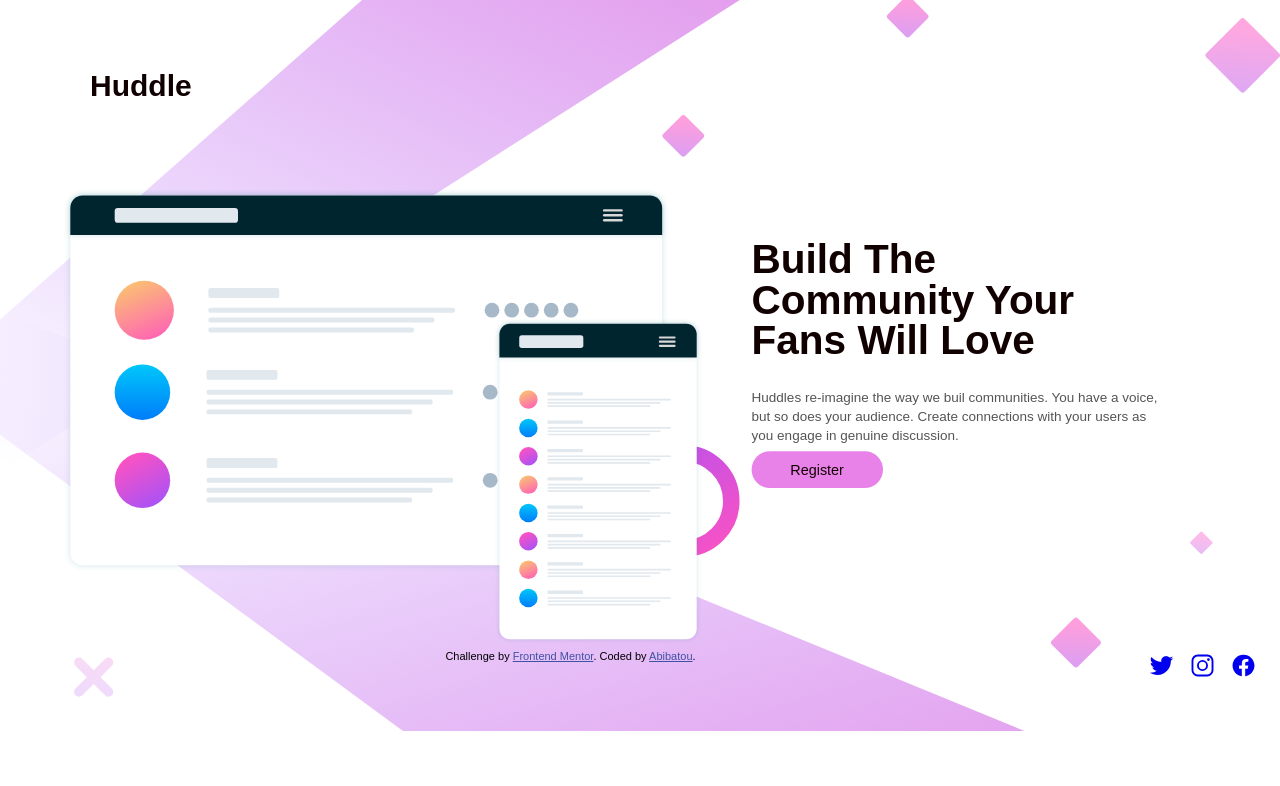
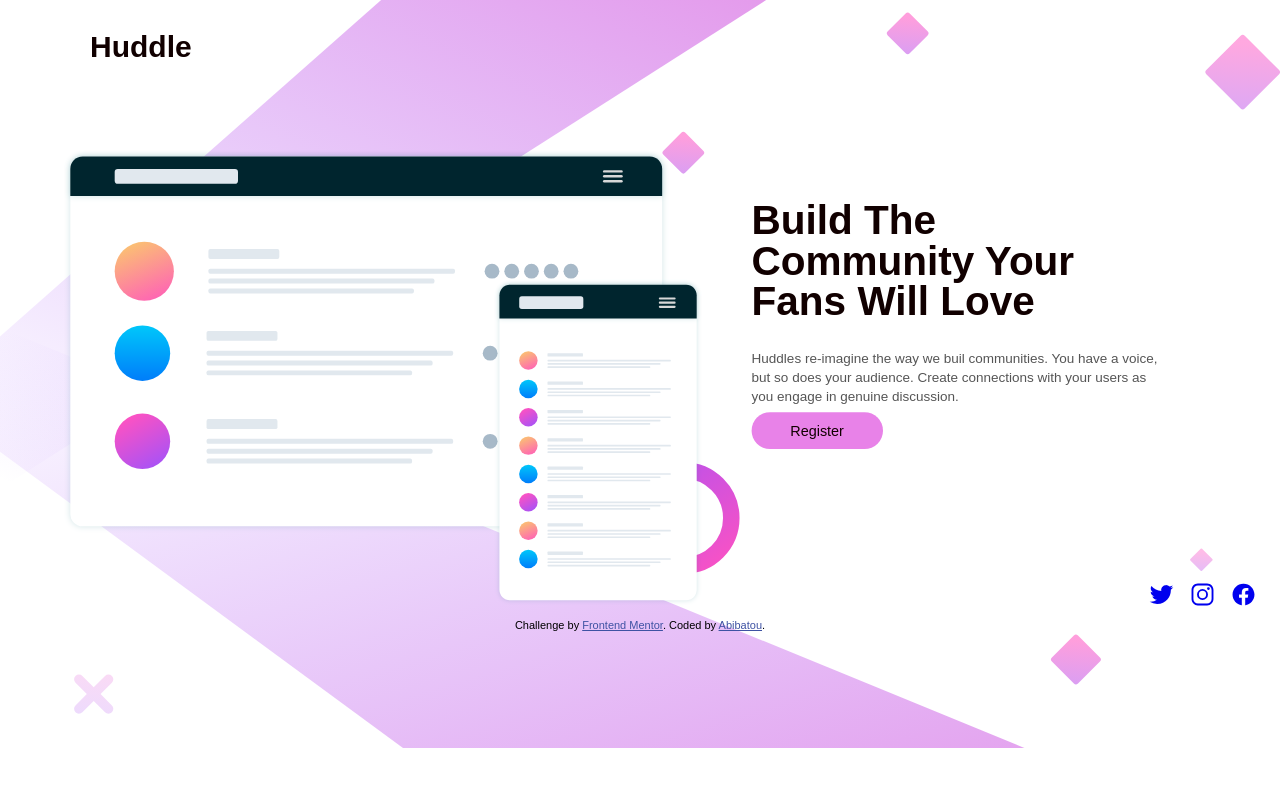
Before and after one commit to biba-sar/Huddle, a plain HTML site: page index.html in a window 1280 px wide. Drawn offline with nearby package versions, Linux system fonts and the light colour scheme.

Commit message:
modifier index.html

```diff
--- a/index.html
+++ b/index.html
@@ -8,13 +8,12 @@
   <link rel="stylesheet" href="style.css">
   <title>Frontend Mentor | Huddle landing page with single introductory section</title>
   <style>
-    .attribution { font-size: 11px; text-align: center; margin-top: 5px;}
+    .attribution { font-size: 11px; text-align: center; margin-top: 45px;}
     .attribution a { color: hsl(228, 45%, 44%); }
   </style>
 </head>
 <body>
     <header>
-      <img src="/images/logo.svg" alt="photo">
       <h2>Huddle</h2>
     </header>
     <div class="contain">
--- a/style.css
+++ b/style.css
@@ -9,13 +9,14 @@ body{
    background-image: url("images/bg-desktop.svg");
    background-position: center;
    background-size: cover;
-   height: 80vh;
+   height: 90vh;
    background-repeat: no-repeat;
 }
 header h2{
    color: #110000;
    font-size: 30px;
    font-weight: bold;
+   padding-top: 1em;
    margin-left: 3em;
 }
 .contain{
@@ -65,7 +66,7 @@ header h2{
    margin: 8px;
 }
 .lien{
-   margin-top: -2em;
+   margin-top: -4em;
    margin-right: 1em;
 }
 @media (max-width: 700px) {
```
